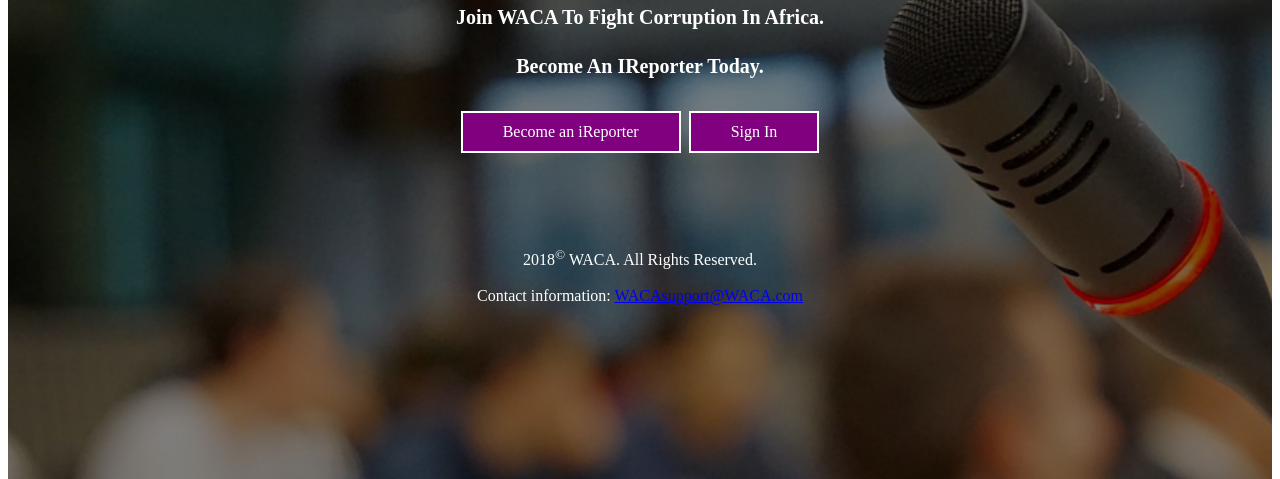
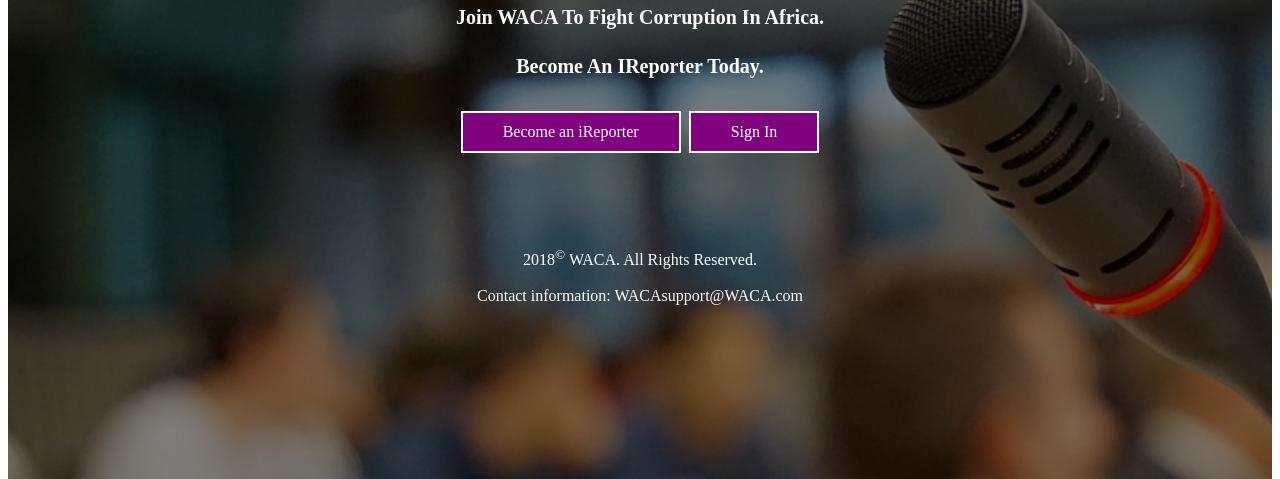
Before and after one commit to codeliezel/ireporter-Backend, a plain HTML site: page UI/index.html in a window 1280 px wide. Shown: the part 321-800 px from the top of the page. Drawn offline with Linux system fonts and the light colour scheme.

Commit message:
chore(updateIndexPage): update the index page
- external fonts were used
- the page fits rightly to the screen
- the blue link footer was changed to a white colour

[Finishes #162460864]

```diff
--- a/UI/index.html
+++ b/UI/index.html
@@ -41,7 +41,7 @@
 <font color = "white">
 <p>2018<sup>&copy;</sup> WACA. All Rights Reserved.
 <br><br>
-Contact information: <a href="mailto:someone@example.com">WACAsupport@WACA.com</a></p>
+Contact information: WACAsupport@WACA.com </p>
 </font>
 </div>
 
```
